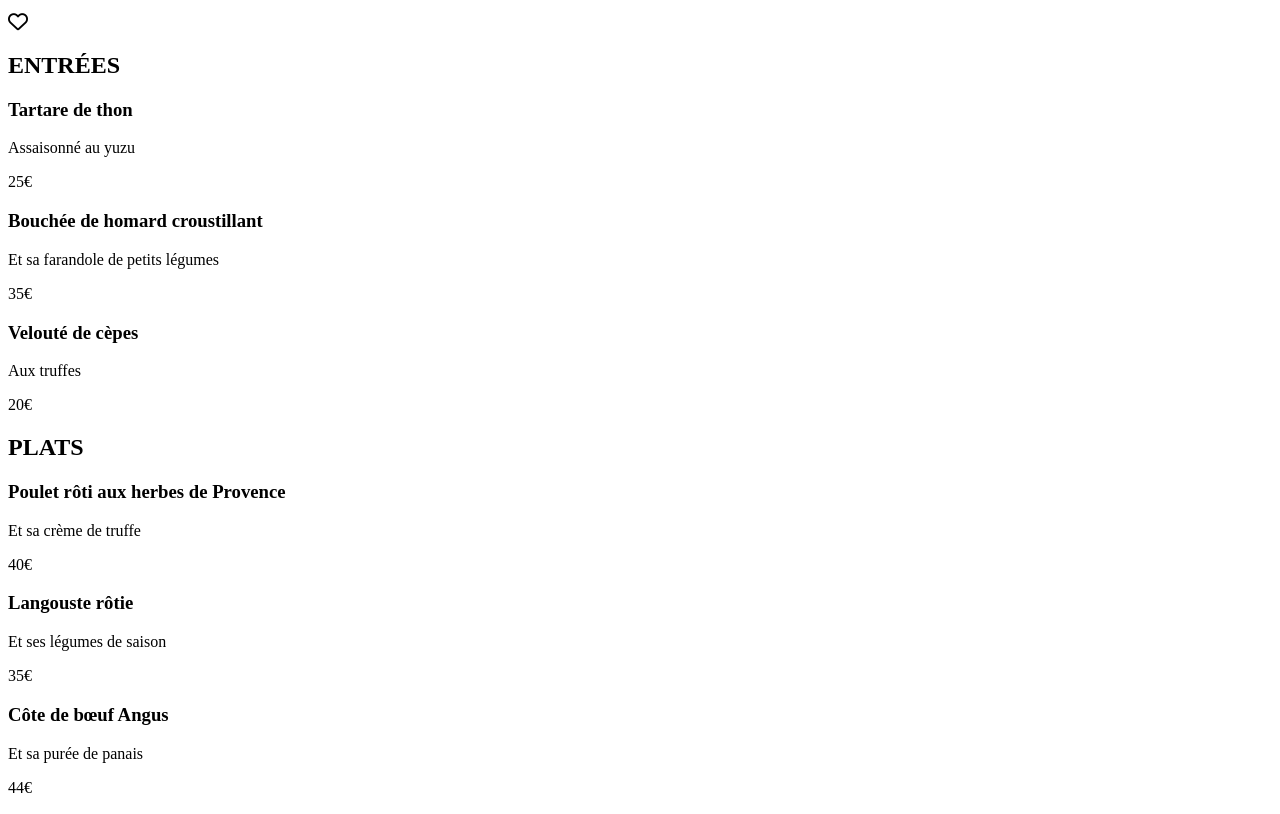
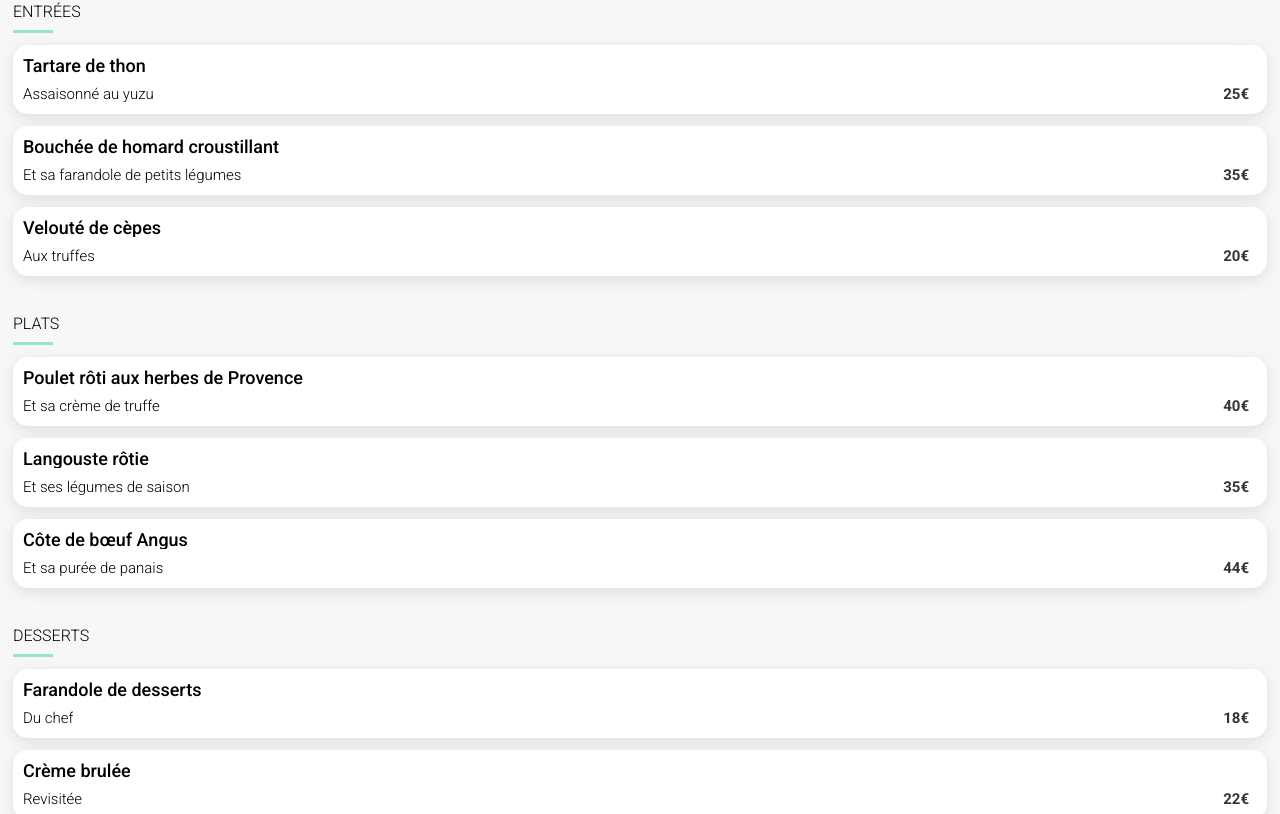
Before and after one commit to LudivineClement/oh_my_food, a plain HTML site: page restaurants/menu_le_delice_des_sens.html in a window 1280 px wide. Shown: the part 403-1217 px from the top of the page. Drawn offline with Linux system fonts and the light colour scheme; the site is published under a folder, as on GitHub Pages, so addresses that start at the root find nothing; a web font is replaced by a local one.

Commit message:
chemin menu

```diff
--- a/restaurants/menu_le_delice_des_sens.html
+++ b/restaurants/menu_le_delice_des_sens.html
@@ -4,7 +4,7 @@
     <meta charset="UTF-8">
     <meta http-equiv="X-UA-Compatible" content="IE=edge">
     <meta name="viewport" content="width=device-width, initial-scale=1.0">
-    <link rel="stylesheet" href="/restaurants/menu.css">
+    <link rel="stylesheet" href="../restaurants/menu.css">
     <title>Menu | Le délice des sens</title>
     <link rel="icon" type="images/png" sizes="16x16" href="../assets/images/icons2-chef-hat-16.png">
     <link rel="preconnect" href="https://fonts.googleapis.com">
```
